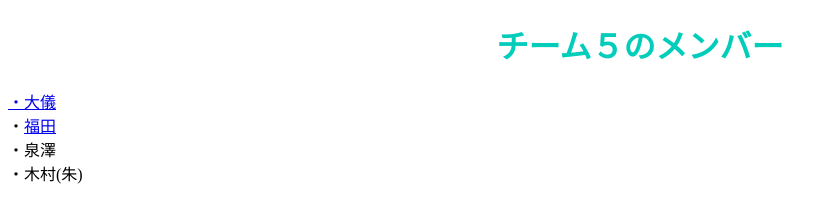
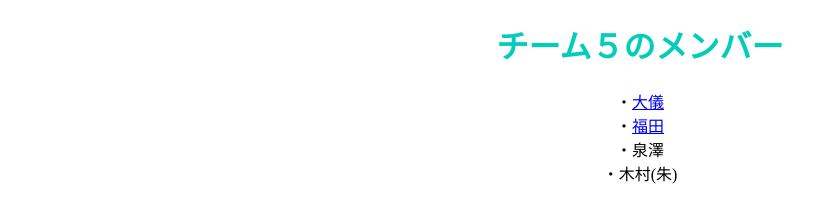
Before and after one commit to sire16/test_public, a plain HTML site: page index.html in a window 1280 px wide. Shown: the whole page, without its empty margins (0-831 px from the left). Drawn offline with Linux system fonts and the light colour scheme.

Commit message:
Update index.html

```diff
--- a/index.html
+++ b/index.html
@@ -9,6 +9,6 @@
   </head>
   <body>
     <h1 class="title">チーム５のメンバー</h1>
-    <a href="introduction/oogi.html">・大儀</a><br>・<a href="introduction/fukuda.html">福田</a><br>・泉澤<br>・木村(朱)</p>
+    <p>・<a href="introduction/oogi.html">大儀</a><br>・<a href="introduction/fukuda.html">福田</a><br>・泉澤<br>・木村(朱)</p>
   </body>
 </html>
```
